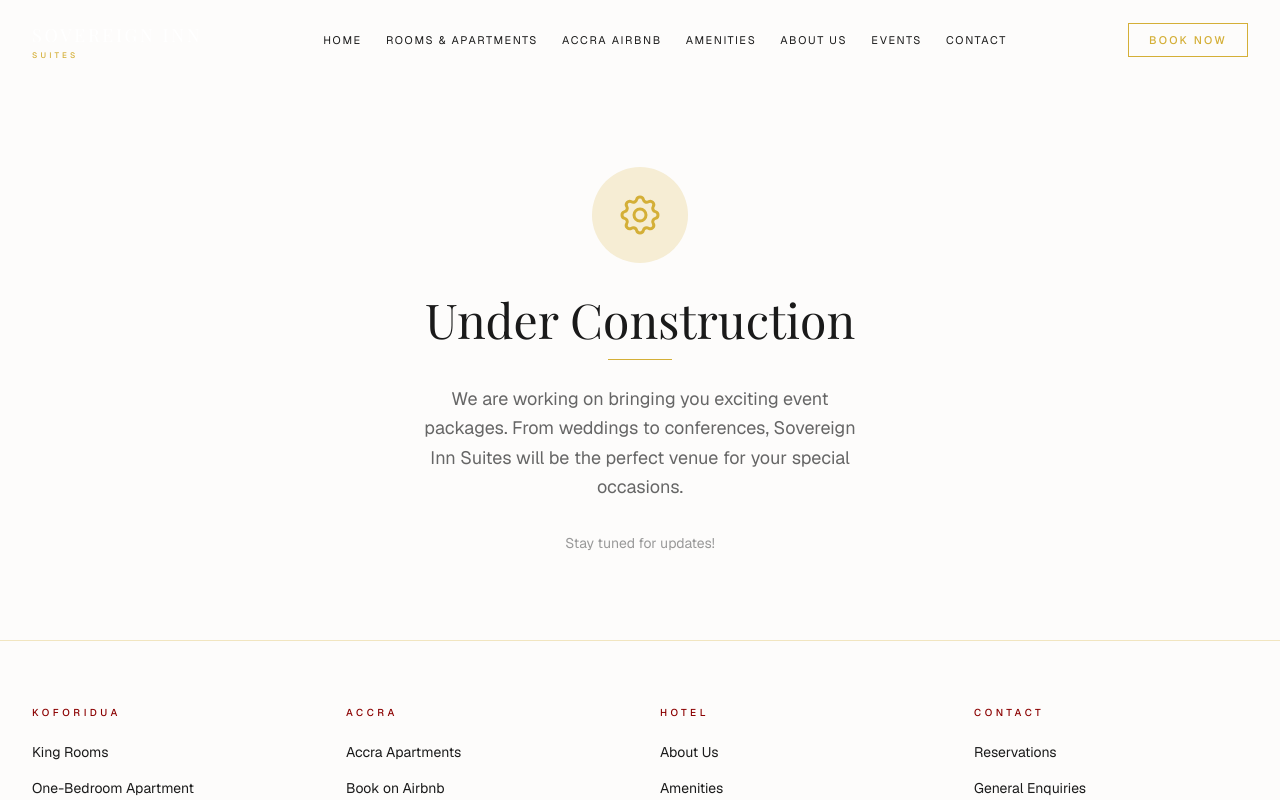
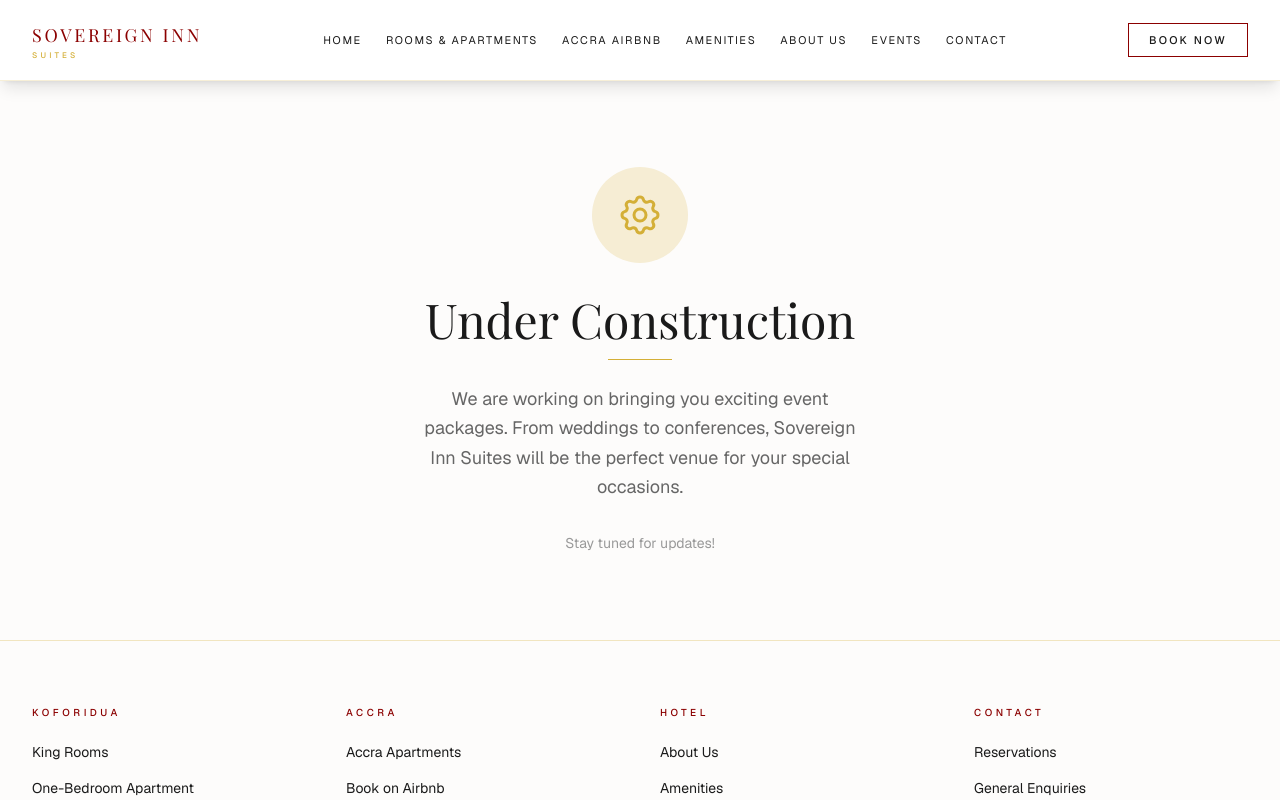
Before and after one commit to georgeey123/sovereigninnsuites, a Next.js app: page /events in a window 1280 px wide. Shown: the top 800 px of the page. Built offline with nearby package versions, Linux system fonts and the light colour scheme.

Commit message:
fix(navbar): correct navbar link text colours on different backgrounds

```diff
--- a/components/Navbar.tsx
+++ b/components/Navbar.tsx
@@ -1,6 +1,7 @@
 "use client";
 
 import { useEffect, useState } from "react";
+import { usePathname } from "next/navigation";
 
 const navLinks = [
   { label: "Home", href: "/" },
@@ -15,6 +16,12 @@ const navLinks = [
 export default function Navbar() {
   const [scrolled, setScrolled] = useState(false);
   const [menuOpen, setMenuOpen] = useState(false);
+  const pathname = usePathname();
+
+  const isInnerPage = pathname === "/contact" || pathname === "/events";
+  const isDarkPage = pathname === "/" || pathname === "/airbnb";
+  const showLightNavbar = scrolled || isInnerPage;
+  const showWhiteText = isDarkPage && !scrolled;
 
   useEffect(() => {
     const handleScroll = () => setScrolled(window.scrollY > 60);
@@ -25,7 +32,7 @@ export default function Navbar() {
   return (
     <header
       className={`fixed top-0 left-0 right-0 z-50 transition-all duration-500 ${
-        scrolled
+        showLightNavbar || !isDarkPage
           ? "bg-white/95 backdrop-blur-md border-b border-gold/20 shadow-lg"
           : "bg-transparent"
       }`}
@@ -33,9 +40,8 @@ export default function Navbar() {
       <div className="max-w-[1280px] mx-auto px-8 flex items-center justify-between h-20">
         {/* Logo */}
         <a href="/" className="flex flex-col leading-none">
-          <span className={`font-playfair text-lg font-medium tracking-[0.15em] uppercase ${
-            scrolled ? "text-primary-red" : "text-white"
-          }`}>
+          <span className={`font-playfair text-lg font-medium tracking-[0.15em] uppercase ${showLightNavbar || !isDarkPage ? "text-primary-red" : "text-white"}`}
+              style={{ color: showWhiteText ? "#ffffff" : undefined }}>
             Sovereign Inn
           </span>
           <span className="uppercase text-[8px] tracking-[0.4em] text-gold font-medium mt-0.5">
@@ -49,11 +55,8 @@ export default function Navbar() {
             <a
               key={link.label}
               href={link.href}
-              className={`text-[11px] uppercase tracking-[0.15em] transition-colors duration-300 ${
-                scrolled
-                  ? "text-[#666666] hover:text-primary-red"
-                  : "text-white/80 hover:text-white"
-              }`}
+              className={`text-[11px] uppercase tracking-[0.15em] transition-colors duration-300 ${showLightNavbar || !isDarkPage ? "text-[#666666]" : "text-white"} hover:text-primary-red`}
+              style={{ color: showWhiteText ? "#ffffff" : undefined }}
             >
               {link.label}
             </a>
@@ -65,7 +68,7 @@ export default function Navbar() {
           <a
             href="/#reserve"
             className={`hidden lg:inline-flex items-center border text-[11px] uppercase tracking-[0.2em] font-medium px-5 py-2 transition-all duration-300 ${
-              scrolled
+              showLightNavbar || !isDarkPage
                 ? "border-primary-red text-primary-red hover:bg-primary-red hover:text-white"
                 : "border-gold text-gold hover:bg-gold hover:text-white"
             }`}
@@ -73,7 +76,8 @@ export default function Navbar() {
             Book Now
           </a>
           <button
-            className={`lg:hidden p-2 ${scrolled ? "text-[#666666]" : "text-white/80"}`}
+            className={`lg:hidden p-2 ${showLightNavbar || !isDarkPage ? "text-[#666666]" : "text-white"}`}
+            style={{ color: showWhiteText ? "#ffffff" : undefined }}
             onClick={() => setMenuOpen((v) => !v)}
             aria-label="Toggle menu"
           >
```
